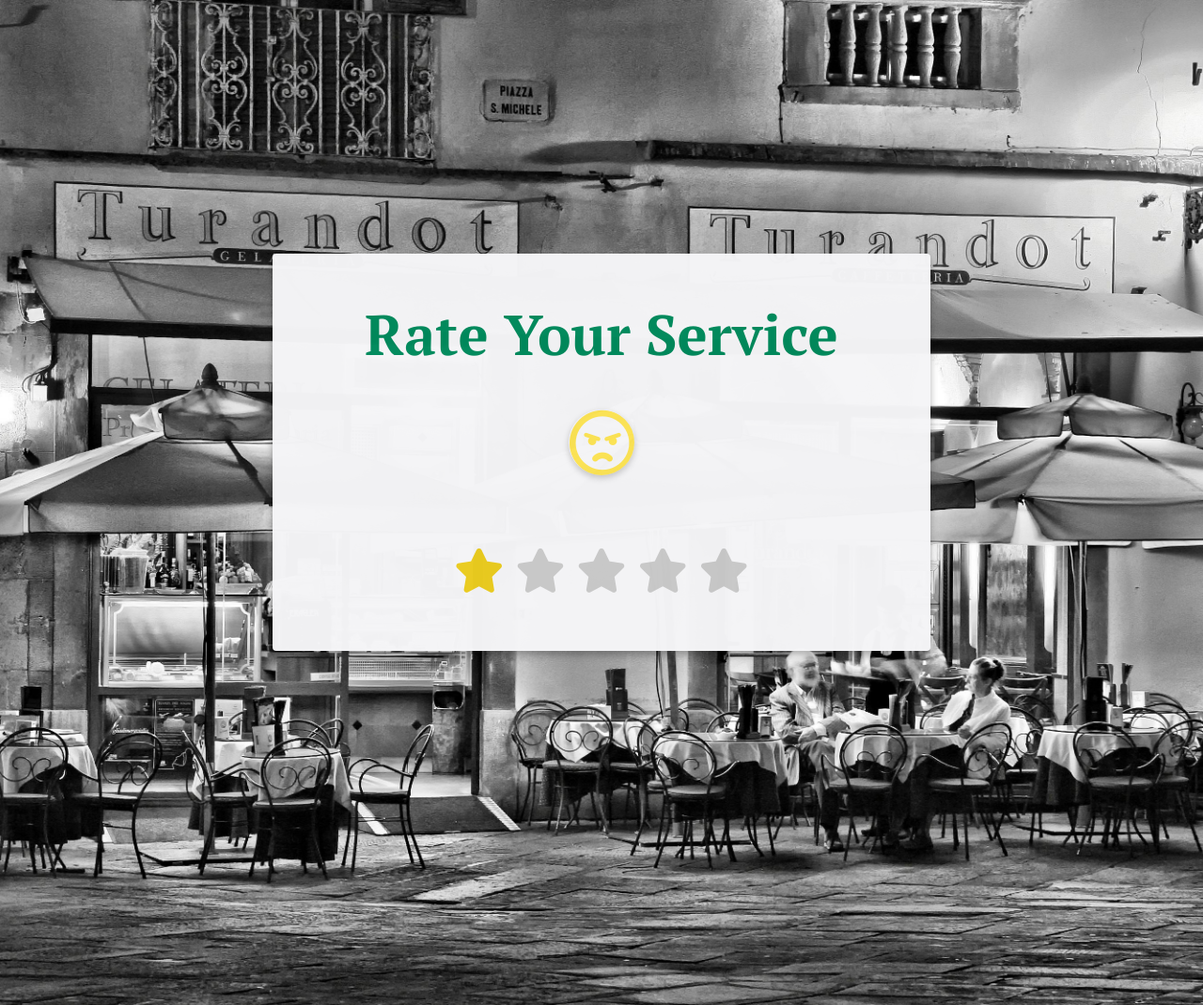
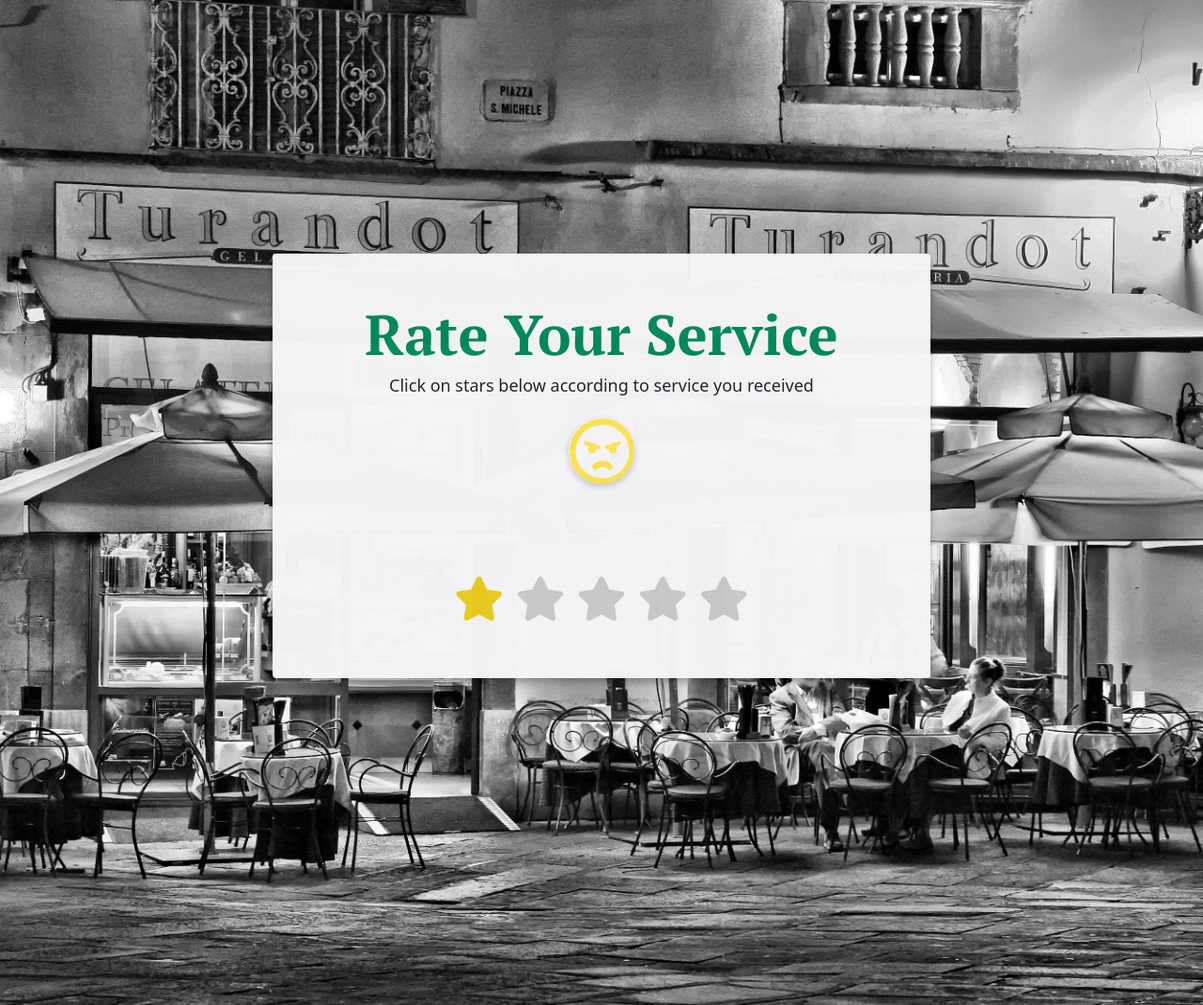
Before and after one commit to aam214/Rate-Service, a plain HTML site: page index.html in a window 1280 px wide. Shown: the whole page at 94% size. Drawn offline with nearby package versions, Linux system fonts and the light colour scheme.

Commit message:
Added h3 with CSS and changed margin-top of container

```diff
--- a/index.html
+++ b/index.html
@@ -16,6 +16,7 @@
   <div class="container">
   <div class="rate text-center mt-5">
     <h1 class="title">Rate Your Service</h1>
+    <h3>Click on stars below according to service you received</h3>
   <div class="smiley-container mt-5">
   <i class="fa-regular fa-face-angry"></i>
   <i class="fa-regular fa-face-rolling-eyes"></i>
--- a/style.css
+++ b/style.css
@@ -16,9 +16,12 @@ body{
 
   font-size: 60px;
 }
+h3{
+  font-size: 18px;
+}
 .rate{
   margin: 0 auto;
-  margin-top: 800px;
+  margin-top: 500px;
   display: block;
   background-color: rgb(245, 245, 247);
   max-width: 700px;
@@ -54,7 +57,6 @@ body{
 .fa-star {
   color: rgb(201, 201, 201);
   cursor: pointer;
-
 }
 
 .fa-star.active {
```
